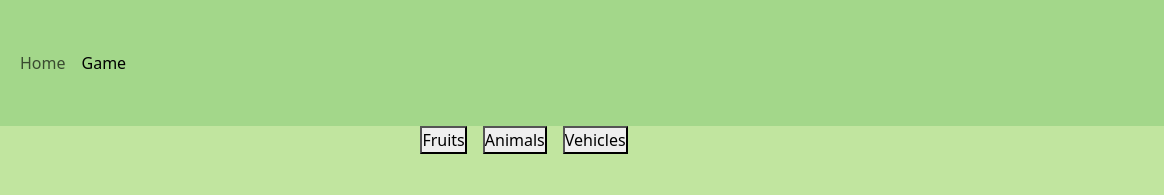
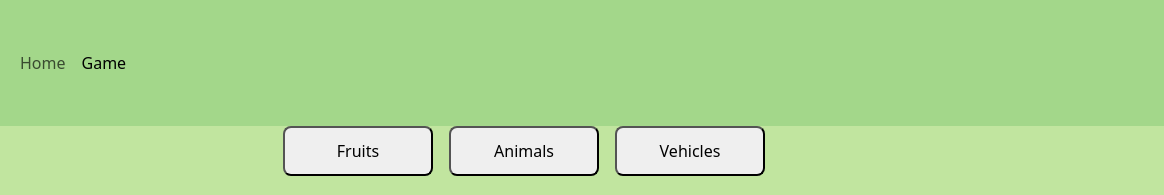
Before and after one commit to vanesaivch/kidAcademy, a plain HTML site: page game.html in a window 1280 px wide. Shown: the top 195 px of the page, 116-1280 px from the left. Drawn offline with nearby package versions, Linux system fonts and the light colour scheme; a script that the page names is missing; a web font is replaced by a local one.

Commit message:
styled the buttons with width, height and border-radius

```diff
--- a/assets/css/style.css
+++ b/assets/css/style.css
@@ -356,6 +356,12 @@ perspective: 1000px;
     margin-bottom: 2rem;
 
 }
+#theme-buttons button {
+    min-width: 150px;
+    min-height: 50px;
+    border-radius: 8px;
+
+}
 /*Media queries*/
 
 @media (max-width: 767px) {
```
